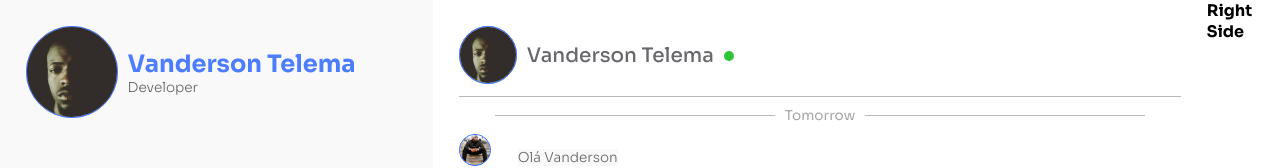
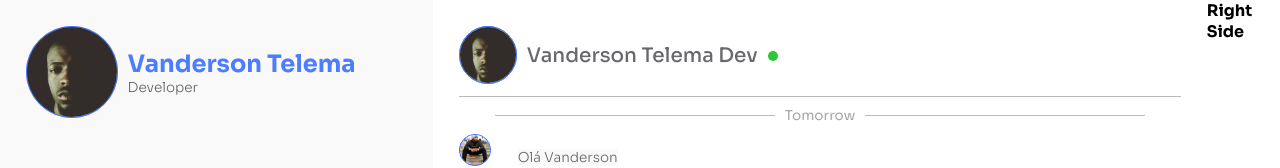
Before and after one commit to Vanderson7593/socialize, a Next.js app: page / in a window 1280 px wide. Shown: the top 168 px of the page. Built offline with nearby package versions, Linux system fonts and the light colour scheme.

Commit message:
feat: message edit

```diff
--- a/client/views/messenger/components/middle/index.tsx
+++ b/client/views/messenger/components/middle/index.tsx
@@ -18,7 +18,7 @@ const Middle: FC = () => {
         </Flex>
         <Flex alignItems={['center']} style={{ gap: 10 }}>
           <Text fontWeight="500" fontSize={fontSizes.Large} color={colors.GREY_DARK}>
-            Vanderson Telema
+            Vanderson Telema Dev
           </Text>
           <Online />
         </Flex>
```
